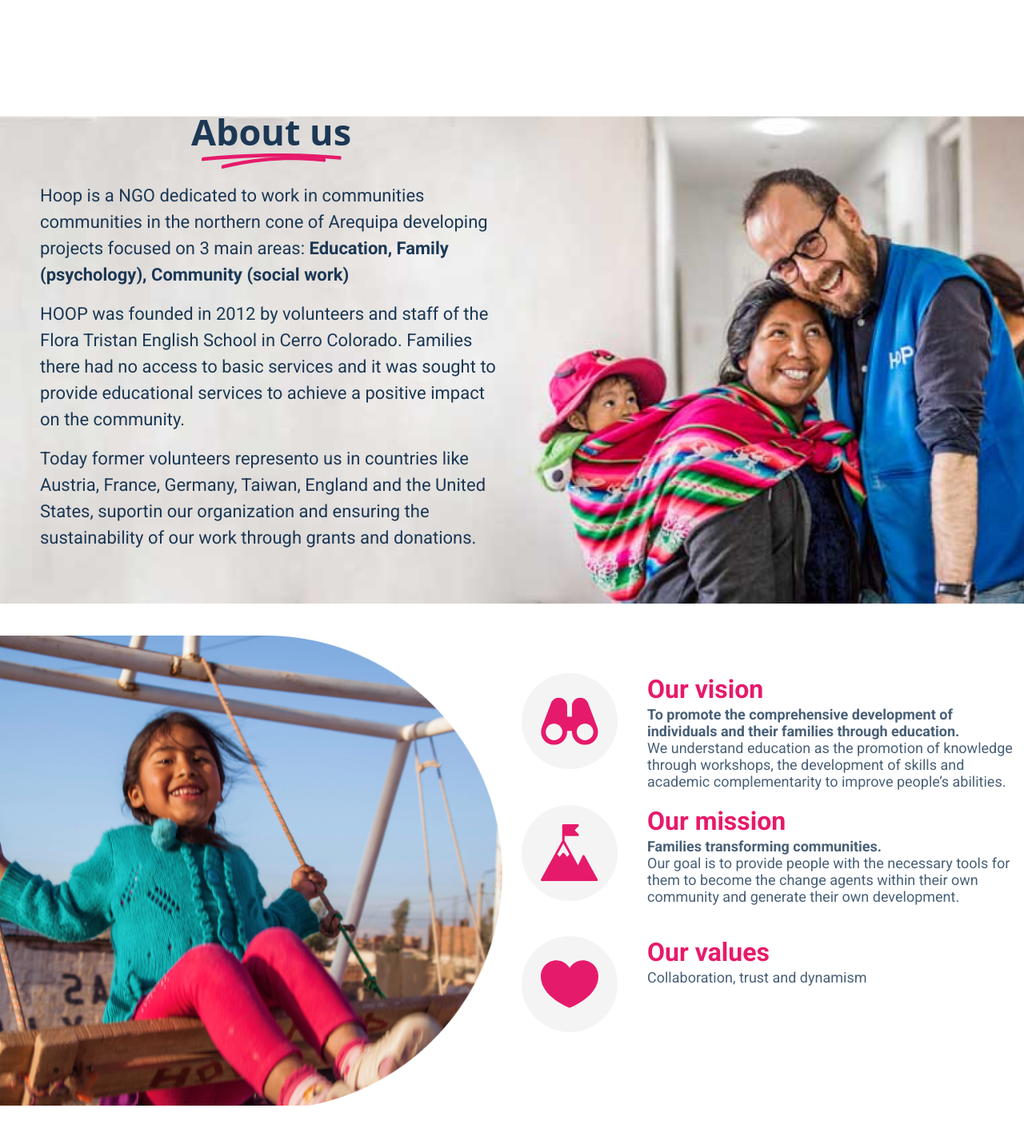
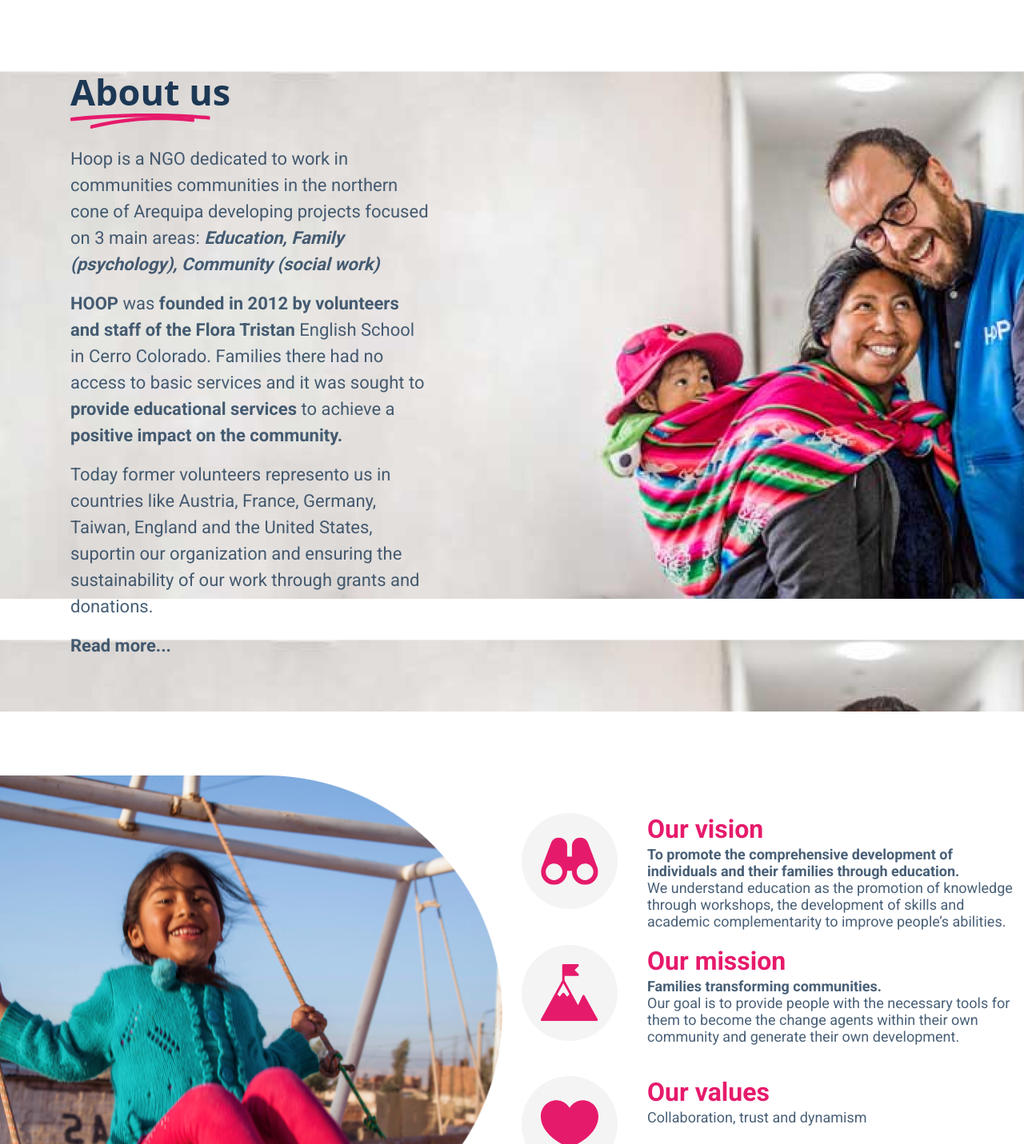
Before and after one commit to fsimizu/hoop_front, a React (Vite) app: page / in a window 1280 px wide. Shown: the part 619-2050 px from the top of the page at 80% size. Built offline with nearby package versions, Linux system fonts and the light colour scheme.

Commit message:
fixes to the home page

```diff
--- a/index.html
+++ b/index.html
@@ -10,6 +10,7 @@
     <link href="https://fonts.googleapis.com/css2?family=Roboto:wght@300;400;700&display=swap" rel="stylesheet"> <!-- Roboto font for hero -->
     <link href='https://fonts.googleapis.com/css?family=Inter' rel='stylesheet'> <!-- Inter font for the navbar -->
     <link href="https://cdnjs.cloudflare.com/ajax/libs/font-awesome/6.0.0/css/all.min.css" rel="stylesheet"/>    <!-- Social media icons -->
+    <link rel="stylesheet" href="index.css">
 
 
   </head>
--- a/src/components/AboutUs/abousUs.css
+++ b/src/components/AboutUs/abousUs.css
@@ -1,27 +1,34 @@
 /* HOME */
+.aboutUs__container {
+    background-image: url("/public/images/home/backgroundAbout.png");
+    /* background-size: cover; */
+    background-position: top left;
+}
+
+.aboutUs__text-container {
+    text-align: left;
+    padding: 50px 100px;
+}
+.aboutUs__text-container h2 {
+    text-align: left;
+}
+
+.aboutUs__text-container img{
+    margin-left: 0px;
+}
+
 #aboutUs__image {
     height: 300px;
 }
-.about h2{
-    text-align: center;
-    margin-top: 40px;
 
-}
-
-.descriptionAbout{
+.aboutUs__text {
     font-size: 22px;
     font-family: Roboto, sans-serif;
 }
 
-.descriptionAbout p{
+.aboutUs__text p{
     margin-top: 1rem;
-    text-align: left;
 }
-
-.about{
-    background-image: url("/public/images/home/backgroundAbout.png");
-    background-size: cover;
-    background-position: center;
-    padding: 0px 50px 50px 50px ;
-    margin-top: 100px;
+.aboutUs__container a {
+    text-decoration: none;
 }
--- a/src/components/AboutUs/index.jsx
+++ b/src/components/AboutUs/index.jsx
@@ -3,18 +3,18 @@ import './abousUs.css';
 
 export function AboutUs() {
     return (
-        <div class="about">
+        <div class="aboutUs__container section__top-margin">
             <div class="row ">
-                <div class="col-12 col-md-6">
+                <div class="col-12 col-lg-6 aboutUs__text-container">
                     <h2 className="section__header">About us</h2>
                     <img className="section__underline" src="/images/underline.svg" alt="" />
-                    <div className="descriptionAbout">
+                    <div className="aboutUs__text text-grey">
                         <p>Hoop is a NGO dedicated to work in communities communities in the northern cone of Arequipa developing projects focused on 3 main areas:
-                        <strong> Education, Family (psychology), Community (social work)</strong></p>
-                        <p>HOOP was founded in 2012 by volunteers and staff of the Flora Tristan English School in Cerro Colorado. Families there had no access to basic services and it was sought to provide educational services to achieve a positive impact on the community.</p>
+                        <strong><em> Education, Family (psychology), Community (social work)</em></strong></p>
+                        <p><strong>HOOP </strong>was <strong>founded in 2012 by volunteers and staff of the Flora Tristan </strong>English School in Cerro Colorado. Families there had no access to basic services and it was sought to <strong>provide educational services</strong> to achieve a <strong>positive impact on the community.</strong></p>
                         <p>Today former volunteers represento us in countries like Austria, France, Germany, Taiwan, England and the United States, suportin our organization and ensuring the sustainability of our work through grants and donations.</p>
+                        <p><strong><a href=""className="text-grey">Read more...</a></strong></p>
                     </div>
-
                 </div>
             </div>
         </div>
--- a/src/components/Footer/footer.css
+++ b/src/components/Footer/footer.css
@@ -14,3 +14,10 @@
     font-weight: 700;
     margin-bottom: 25px;
 }
+
+@media (max-width: 991px) {
+    .footer__logo {
+        text-align: right;
+    }
+
+}
--- a/src/components/Footer/index.jsx
+++ b/src/components/Footer/index.jsx
@@ -18,9 +18,9 @@ export function Footer() {
                         <p>Partners and Comms</p>
                         <p>Organizations and Companies</p>
                     </div>
-                    <div className="col-12 col-lg-4">
+                    <div className="col-12 col-lg-4 footer__logo">
                         <img src="/images/hero_logo.png" alt="" id="footer__image"/>
-                        <p>Asociación Flora Tristán,<br/>Mz R Lote 1 Cerro Colorado<br/>Arequipa 04000 - Peru</p>
+                        <p>Asociación Flora Tristán, Mz R Lote 1 Cerro Colorado Arequipa 04000 - Peru</p>
                     </div>
                 </div>
             </div>
--- a/src/components/OurResults/ourResults.css
+++ b/src/components/OurResults/ourResults.css
@@ -1,3 +1,6 @@
+.ourResults__container {
+    margin-bottom: 60px;
+}
 .ourResults__item-container {
     display: flex;
     font-family: 'Roboto', sans-serif;
@@ -38,7 +41,8 @@
 .ourResults__container .carousel-indicators {
     position: relative;
     top: 20px;
-    left: 19vw;
+    left: 55%;
+    margin: auto;
 }
 
 .ourResults__container .carousel-indicators li {
@@ -46,7 +50,9 @@
     height: 20px;
     border-radius: 50%;
     background-color: rgba(217, 217, 217, 1);
-    margin-right: 50px;
+    margin-left: 25px;
+    margin-right: 25px;
+
   }
 
 .ourResults__container .carousel-indicators .active{
@@ -61,7 +67,6 @@
 .ourResults__container .carousel-item {
     height: 100%;
     background-repeat: no-repeat;
-    background-position: right;
 }
 
 .carousel-item-text {
@@ -69,6 +74,10 @@
     height: 100%;
     padding: 40px;
     font-family: 'Roboto', sans-serif;
+    text-align: center;
+}
+.carousel-item-text img {
+    width: 100%;
 }
 
 .carousel-item-header{
@@ -90,16 +99,27 @@
 }
 
 #carousel-item-1 {
-    background-image: url('/images/results_img1.png');
+    /* background-image: url('/images/results_img1.png'); */
+    background: linear-gradient(0deg, rgba(60, 115, 185, 0.25), rgba(60, 115, 185, 0.25)), url('/images/results_img1.png');
+    background-position: right;
+
 }
 #carousel-item-2 {
-    background-image: url('/images/results_img2.png');
+    background: linear-gradient(0deg, rgba(230, 26, 107, 0.25), rgba(230, 26, 107, 0.25)), url('/images/results_img2.png');
+    background-position: right;
 }
 #carousel-item-3 {
-    background-image: url('/images/results_img3.png');
+    background: linear-gradient(0deg, rgba(250, 186, 22, 0.25), rgba(250, 186, 22, 0.25)), url('/images/results_img3.png');
+    background-position: right;
 }
+
 #carousel-item-4 {
-    background-image: url('/images/results_img4.png');
+    background: linear-gradient(0deg, rgba(22, 101, 97, 0.2), rgba(22, 101, 97, 0.2)), url('/images/results_img4.png');
+    background-position: right;
+}
+#carousel-item-5 {
+    background-image: url('/images/results_img5.png');
+    background-position: right;
 }
 
 @media (max-width: 1440px) {
@@ -111,12 +131,15 @@
     }
 
 }
-@media (max-width: 1024px) {
+@media (max-width: 991px) {
     .carousel-item-text {
         padding: 10px;
     }
     .carousel-item-header{
         font-size: 35px;
     }
+    .ourResults__container .carousel-indicators {
+        left: 0vw;
+    }
 
 }
--- a/src/components/OurVision/index.jsx
+++ b/src/components/OurVision/index.jsx
@@ -3,10 +3,9 @@ import './ourVision.css';
 
 export function OurVision() {
     return (
-        <div className="ourVision__container">
+        <div className="ourVision__container section__top-margin">
 
             <div className="row">
-
                 <div className="ourVision__image-container col-12 col-lg-6 section__top-margin">
                     <img id="ourVision__image" src="/images/ourvision.png" alt="image" />
                 </div>
--- a/src/components/OurVision/ourVision.css
+++ b/src/components/OurVision/ourVision.css
@@ -1,9 +1,3 @@
-.section__top-margin {
-    margin: 40px 0px;
-}
-.ourVision__container {
-    /* border: 1px solid red; */
-}
 .ourVision__image-container {
     display: flex;
     align-items: center;
--- a/src/components/OurWork/index.jsx
+++ b/src/components/OurWork/index.jsx
@@ -3,7 +3,7 @@ import './ourWork.css';
 
 export function OurWork() {
     return (
-        <div className="ourWork__container">
+        <div className="ourWork__container section__top-margin">
             <div className="container">
 
                 <h2 className="section__header">Our work</h2>
--- a/src/index.css
+++ b/src/index.css
@@ -6,10 +6,11 @@ body {
     color: #1C3855;
 }
 
-.text-pink{
+
+
+.text-pink {
     color: #E61A6B;
 }
-
 .text-grey{
     color: rgba(28, 56, 85, 0.8);
 }
@@ -17,6 +18,9 @@ body {
     color: rgba(255, 255, 255, 1);
 }
 
+.section__top-margin {
+    margin-top: 40px;
+}
 .section__header {
     text-align: center;
     font-weight: 700 ;
@@ -24,9 +28,10 @@ body {
     padding-bottom: 0px;
     margin-bottom: 0px;
 }
-.section__underline{
+.section__underline {
     display: block;
     margin: auto;
+    margin-bottom: 20px;
 }
 
 .background-blue {
@@ -34,8 +39,6 @@ body {
 }
 .background-red {
     background: rgba(192, 25, 100, 1);
-    /* background: rgba(230, 26, 107, 0.75); */
-
 }
 .background-yellow {
     background: rgba(193, 140, 12, 1);
@@ -43,6 +46,9 @@ body {
 .background-green {
     background: rgba(22, 101, 97, 1);
 }
+.background-purple {
+    background: rgba(158, 26, 119, 1);
+}
 
 .text-right {
     text-align: right;
--- a/src/routes/root.jsx
+++ b/src/routes/root.jsx
@@ -22,7 +22,6 @@ export function Root() {
       <OurVision />
       <OurWork />
       <OurResults />
-      <Partners />
       <GetInTouch />
       <Footer />
     </div>
```
Also changed, not shown: src/components/OurResults/index.jsx (+17 -7 lines), public/images/results_img5.png (added), public/images/results_line.png (added).
